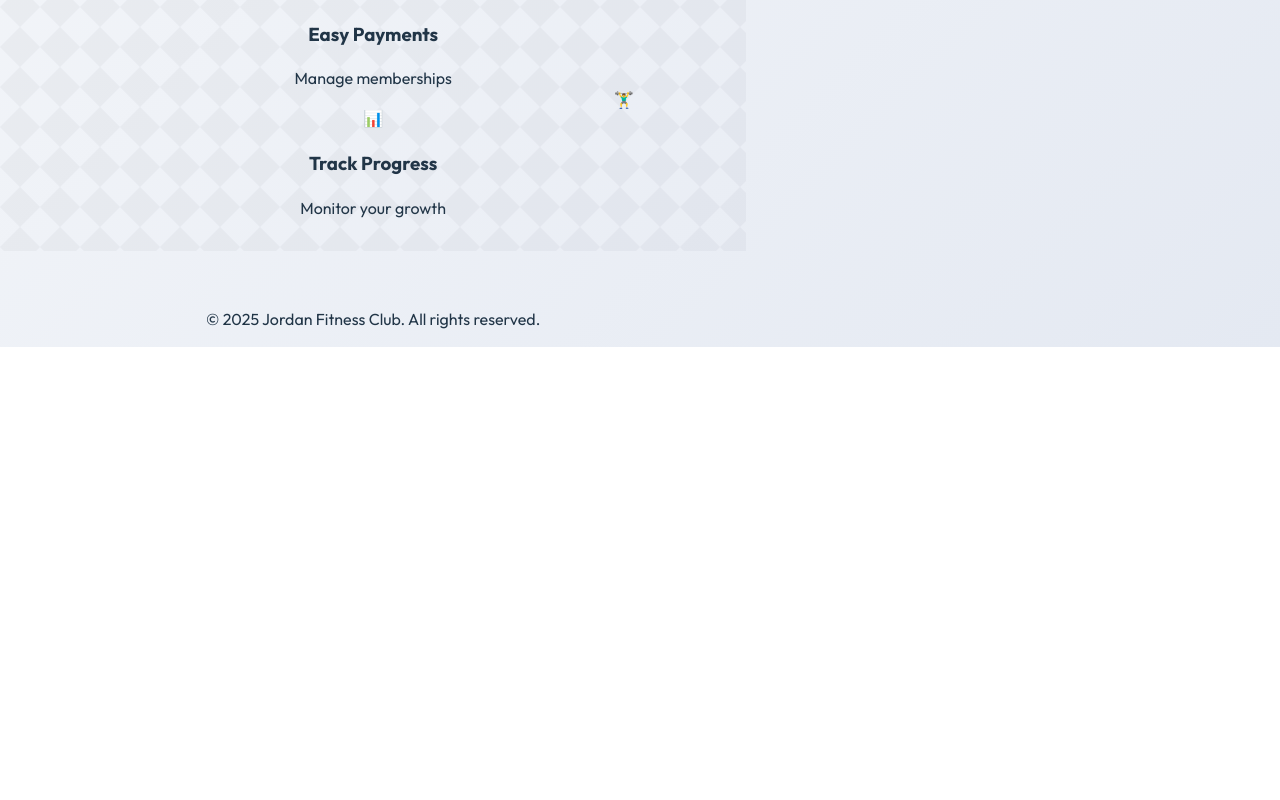
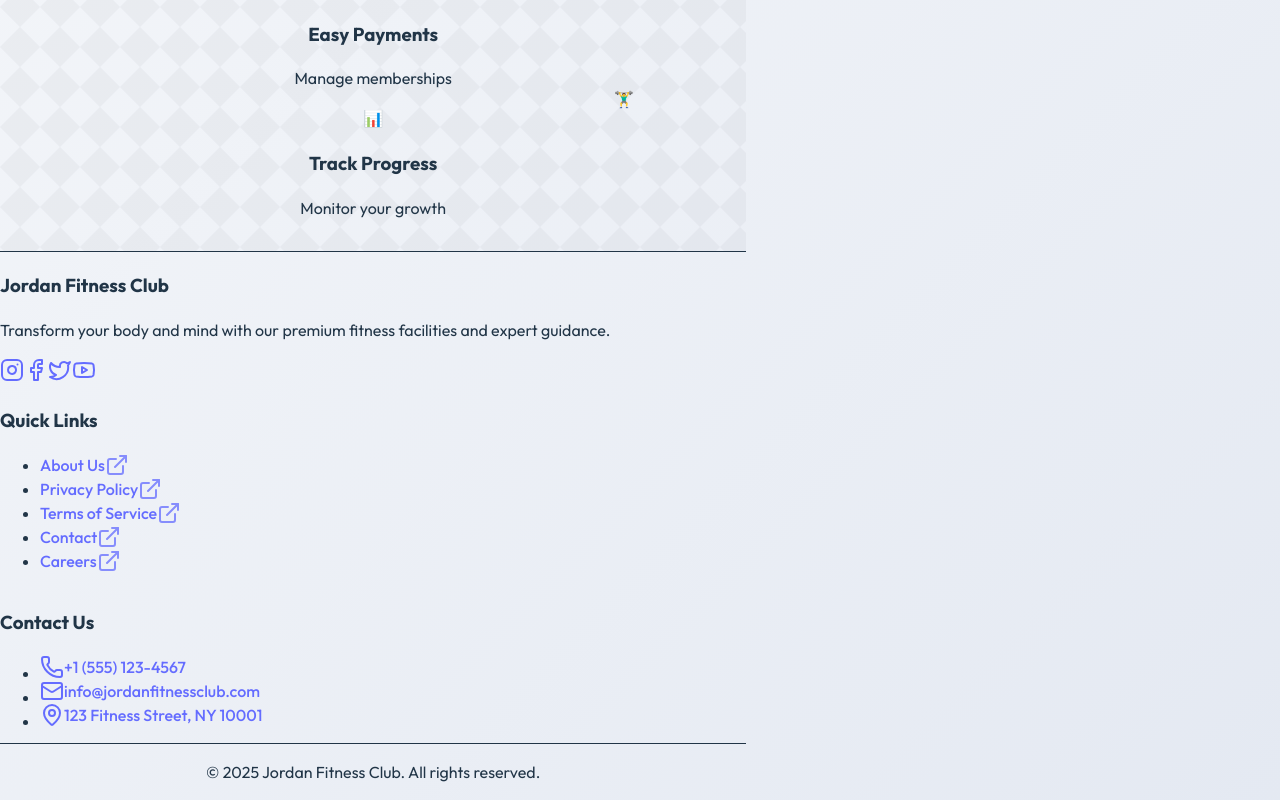
Before and after one commit to Arjun140205/Jordan-Fitness-Club, a React (Vite) app in the folder client/: page / in a window 1280 px wide. Shown: the part 453-1253 px from the top of the page. Before the commit the page ends 800 px from the top, so only its background shows below. Built offline with nearby package versions, Linux system fonts and the light colour scheme.

Commit message:
Updated Footer component design and structure

```diff
--- a/client/src/components/Footer.jsx
+++ b/client/src/components/Footer.jsx
@@ -1,9 +1,114 @@
+import { Link } from 'react-router-dom';
+import { motion } from 'framer-motion';
+import {
+  Instagram,
+  Facebook,
+  Twitter,
+  Youtube,
+  Phone,
+  Mail,
+  MapPin,
+  ExternalLink
+} from 'lucide-react';
+
 const Footer = () => {
+  const socialLinks = [
+    { icon: Instagram, href: 'https://instagram.com', label: 'Instagram' },
+    { icon: Facebook, href: 'https://facebook.com', label: 'Facebook' },
+    { icon: Twitter, href: 'https://twitter.com', label: 'Twitter' },
+    { icon: Youtube, href: 'https://youtube.com', label: 'YouTube' },
+  ];
+
+  const contactInfo = [
+    { icon: Phone, text: '+1 (555) 123-4567', href: 'tel:+15551234567' },
+    { icon: Mail, text: 'info@jordanfitnessclub.com', href: 'mailto:info@jordanfitnessclub.com' },
+    { icon: MapPin, text: '123 Fitness Street, NY 10001', href: 'https://maps.google.com' },
+  ];
+
+  const footerLinks = [
+    { text: 'About Us', href: '/about' },
+    { text: 'Privacy Policy', href: '/privacy' },
+    { text: 'Terms of Service', href: '/terms' },
+    { text: 'Contact', href: '/contact' },
+    { text: 'Careers', href: '/careers' },
+  ];
+
   return (
-    <footer className="bg-gray-900 text-white text-center p-4">
-      <p>© {new Date().getFullYear()} Jordan Fitness Club. All rights reserved.</p>
+    <footer className="bg-gray-900 text-gray-300 border-t border-gray-800">
+      <div className="max-w-6xl mx-auto px-4 py-8">
+        <div className="grid grid-cols-1 md:grid-cols-3 gap-8 mb-8">
+          {/* Brand and Social */}
+          <div className="space-y-4">
+            <h3 className="text-lg font-semibold mb-4 text-white">Jordan Fitness Club</h3>
+            <p className="text-sm mb-4">
+              Transform your body and mind with our premium fitness facilities and expert guidance.
+            </p>
+            <div className="flex space-x-4">
+              {socialLinks.map((social, index) => (
+                <motion.a
+                  key={index}
+                  href={social.href}
+                  target="_blank"
+                  rel="noopener noreferrer"
+                  whileHover={{ y: -4, scale: 1.1 }}
+                  className="p-2 rounded-full bg-gray-800 hover:bg-gray-700
+                           transition-colors duration-200"
+                  aria-label={social.label}
+                >
+                  <social.icon className="w-5 h-5" />
+                </motion.a>
+              ))}
+            </div>
+          </div>
+
+          {/* Quick Links */}
+          <div>
+            <h3 className="text-lg font-semibold mb-4 text-white">Quick Links</h3>
+            <ul className="space-y-2 text-sm">
+              {footerLinks.map((link, index) => (
+                <li key={index}>
+                  <Link
+                    to={link.href}
+                    className="hover:text-white transition-colors duration-200
+                             flex items-center gap-1 w-fit"
+                  >
+                    {link.text}
+                    <ExternalLink className="w-3 h-3 opacity-75" />
+                  </Link>
+                </li>
+              ))}
+            </ul>
+          </div>
+
+          {/* Contact Info */}
+          <div>
+            <h3 className="text-lg font-semibold mb-4 text-white">Contact Us</h3>
+            <ul className="space-y-3 text-sm">
+              {contactInfo.map((info, index) => (
+                <li key={index}>
+                  <a
+                    href={info.href}
+                    className="flex items-center gap-2 hover:text-white
+                             transition-colors duration-200"
+                    target="_blank"
+                    rel="noopener noreferrer"
+                  >
+                    <info.icon className="w-4 h-4" />
+                    {info.text}
+                  </a>
+                </li>
+              ))}
+            </ul>
+          </div>
+        </div>
+
+        {/* Copyright */}
+        <div className="text-center text-sm border-t border-gray-800 pt-8">
+          <p>© {new Date().getFullYear()} Jordan Fitness Club. All rights reserved.</p>
+        </div>
+      </div>
     </footer>
-  )
-}
+  );
+};
 
 export default Footer
```
